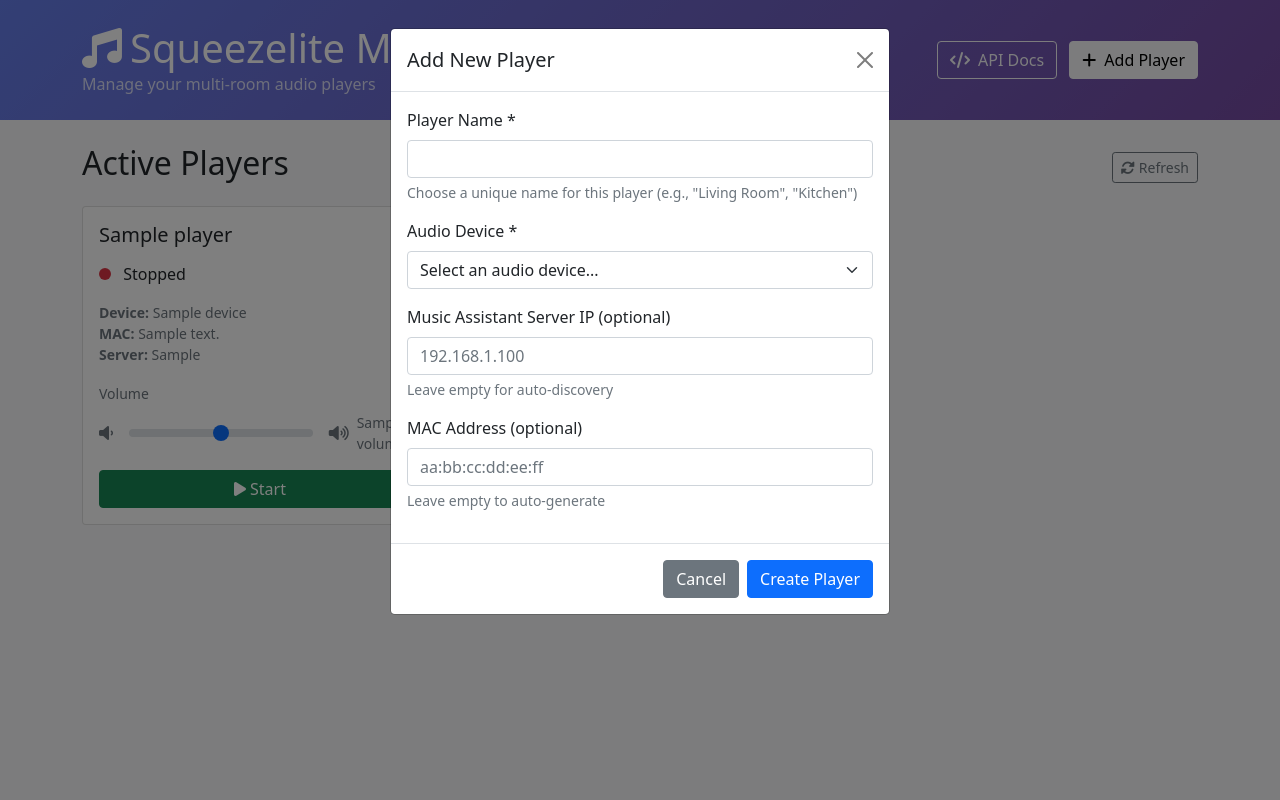
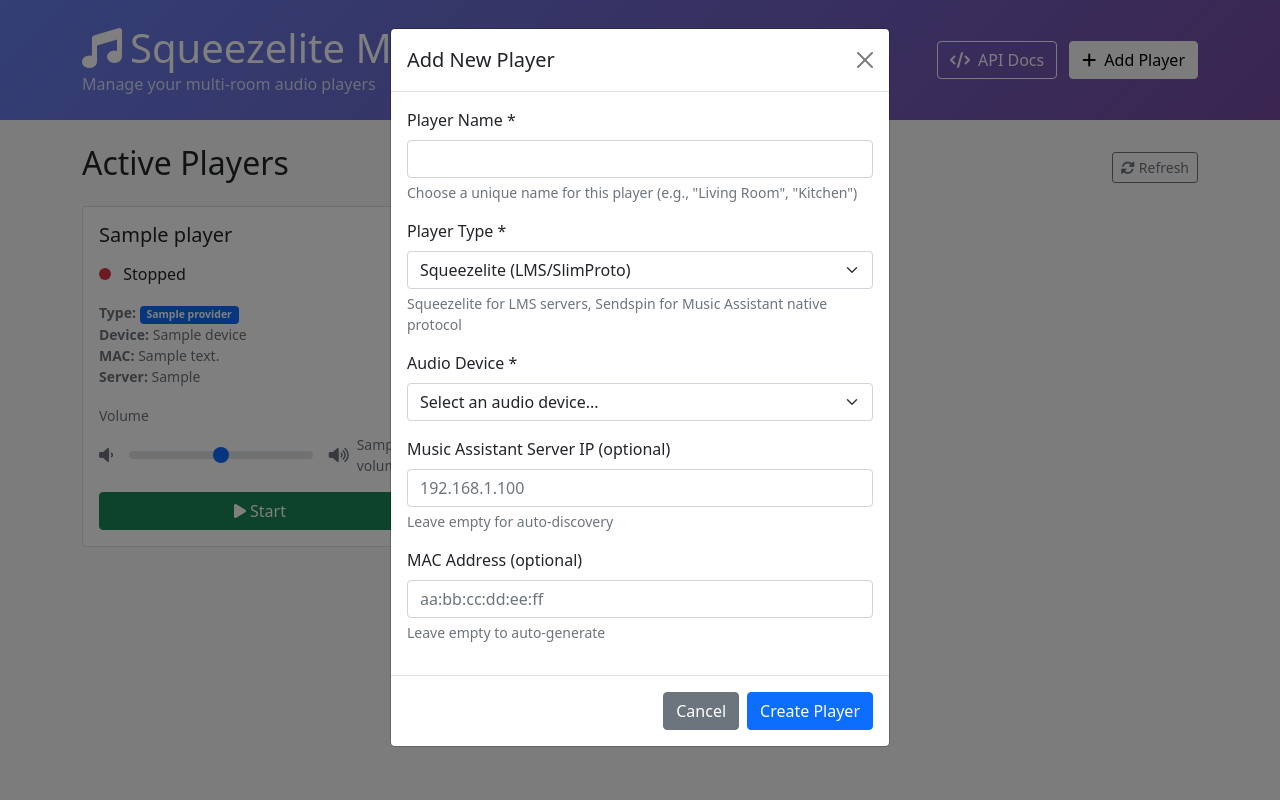
Before and after one commit to chrisuthe/squeezelite-docker, a Flask app: template app/templates/index.html in a window 1280 px wide, after a click on "Add Player". Run offline with Flask 3, Linux system fonts and the light colour scheme; the template is opened without the code that fills it: most values are stand-ins (such as "Sample title", 1, 10 or a date in 2020); data that the repository does not hold is empty; parts of the project's set-up code (start-up, migrations or seed data) failed here and were passed over; some libraries are stand-ins or nearby versions.

Commit message:
update README and API documentation to support Sendspin alongside Squeezelite; enhance player management UI

```diff
--- a/app/templates/index.html
+++ b/app/templates/index.html
@@ -100,6 +100,7 @@
 
                                     <div class="player-details mb-3">
                                         <small class="text-muted">
+                                            <div><strong>Type:</strong> <span class="badge bg-{% if player.provider == 'sendspin' %}info{% else %}primary{% endif %}">{{ player.provider|default('squeezelite')|capitalize }}</span></div>
                                             <div><strong>Device:</strong> {{ player.device }}</div>
                                             <div><strong>MAC:</strong> {{ player.mac_address }}</div>
                                             {% if player.server_ip %}
@@ -169,6 +170,15 @@
                         </div>
 
                         <div class="mb-3">
+                            <label for="editPlayerProvider" class="form-label">Player Type *</label>
+                            <select class="form-select" id="editPlayerProvider" name="provider" required onchange="toggleProviderFields('edit')">
+                                <option value="squeezelite">Squeezelite (LMS/SlimProto)</option>
+                                <option value="sendspin">Sendspin (Music Assistant)</option>
+                            </select>
+                            <div class="form-text">Squeezelite for LMS servers, Sendspin for Music Assistant native protocol</div>
+                        </div>
+
+                        <div class="mb-3">
                             <label for="editAudioDevice" class="form-label">Audio Device *</label>
                             <select class="form-select" id="editAudioDevice" name="device" required>
                                 <option value="">Select an audio device...</option>
@@ -178,7 +188,7 @@
                             </select>
                         </div>
 
-                        <div class="mb-3">
+                        <div class="mb-3 squeezelite-field" id="editServerIPGroup">
                             <label for="editServerIP" class="form-label">Music Assistant Server IP (optional)</label>
                             <input type="text" class="form-control" id="editServerIP" name="server_ip" placeholder="192.168.1.100">
                             <div class="form-text">Leave empty for auto-discovery</div>
@@ -216,6 +226,15 @@
                         </div>
 
                         <div class="mb-3">
+                            <label for="playerProvider" class="form-label">Player Type *</label>
+                            <select class="form-select" id="playerProvider" name="provider" required onchange="toggleProviderFields('add')">
+                                <option value="squeezelite">Squeezelite (LMS/SlimProto)</option>
+                                <option value="sendspin">Sendspin (Music Assistant)</option>
+                            </select>
+                            <div class="form-text">Squeezelite for LMS servers, Sendspin for Music Assistant native protocol</div>
+                        </div>
+
+                        <div class="mb-3">
                             <label for="audioDevice" class="form-label">Audio Device *</label>
                             <select class="form-select" id="audioDevice" name="device" required>
                                 <option value="">Select an audio device...</option>
@@ -225,7 +244,7 @@
                             </select>
                         </div>
 
-                        <div class="mb-3">
+                        <div class="mb-3 squeezelite-field" id="addServerIPGroup">
                             <label for="serverIP" class="form-label">Music Assistant Server IP (optional)</label>
                             <input type="text" class="form-control" id="serverIP" name="server_ip" placeholder="192.168.1.100">
                             <div class="form-text">Leave empty for auto-discovery</div>
@@ -254,6 +273,17 @@
             const div = document.createElement('div');
             div.textContent = text;
             return div.innerHTML;
+        }
+
+        // Toggle provider-specific fields based on selected provider
+        function toggleProviderFields(formPrefix) {
+            const providerSelect = document.getElementById(formPrefix === 'edit' ? 'editPlayerProvider' : 'playerProvider');
+            const serverIPGroup = document.getElementById(formPrefix === 'edit' ? 'editServerIPGroup' : 'addServerIPGroup');
+
+            if (providerSelect && serverIPGroup) {
+                const isSqueezelite = providerSelect.value === 'squeezelite';
+                serverIPGroup.style.display = isSqueezelite ? 'block' : 'none';
+            }
         }
 
         const socket = io();
@@ -419,8 +449,12 @@
                     // Populate the edit form
                     document.getElementById('editOriginalName').value = playerName;
                     document.getElementById('editPlayerName').value = player.name;
+                    document.getElementById('editPlayerProvider').value = player.provider || 'squeezelite';
                     document.getElementById('editServerIP').value = player.server_ip || '';
                     document.getElementById('editMacAddress').value = player.mac_address;
+
+                    // Toggle provider-specific fields
+                    toggleProviderFields('edit');
 
                     // Load devices and set current device
                     return fetch('/api/devices');
@@ -560,6 +594,7 @@
                     headers: { 'Content-Type': 'application/json' },
                     body: JSON.stringify({
                         name: data.name,
+                        provider: data.provider,
                         device: data.device,
                         server_ip: data.server_ip,
                         mac_address: data.mac_address
@@ -588,6 +623,11 @@
 
             const formData = new FormData(e.target);
             const data = Object.fromEntries(formData.entries());
+
+            // Ensure provider is included
+            if (!data.provider) {
+                data.provider = 'squeezelite';
+            }
 
             try {
                 const response = await fetch('/api/players', {
```
Also changed, not shown: app/swagger.yaml (+29 -5 lines), README.md.
